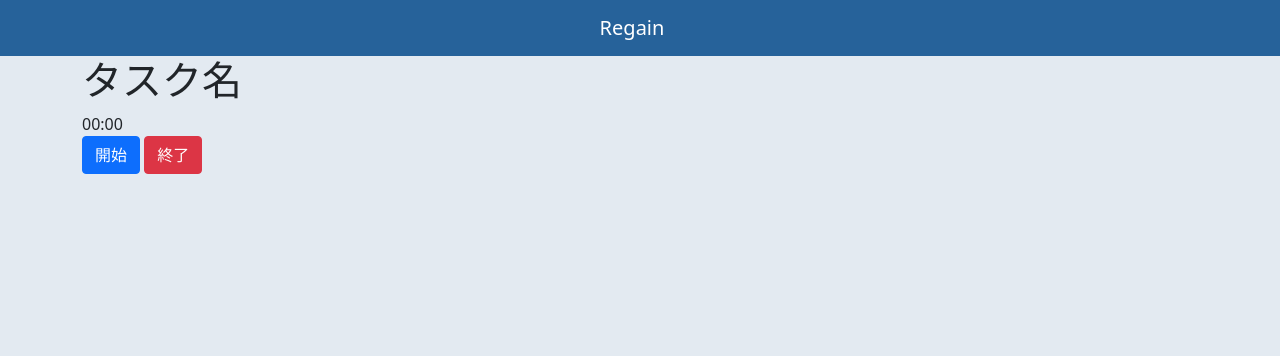
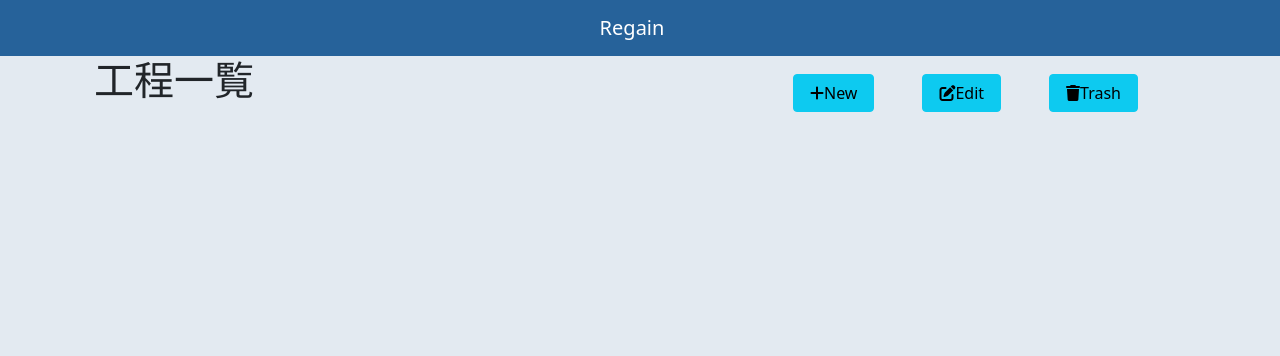
Before and after one commit to ukiuki6567/Regain, a Flask app: page / in a window 1280 px wide. Shown: the top 356 px of the page. Run offline with Flask 2, Linux system fonts and the light colour scheme; some libraries are stand-ins or nearby versions.

Commit message:
編集・新規作成・削除ボタンとかのファイル作成

```diff
--- a/app/app.py
+++ b/app/app.py
@@ -3,7 +3,7 @@ app = Flask(__name__)
 
 @app.route('/')
 def index():
-    return render_template('timer.html') # templatesフォルダ内のindex.htmlを表示する
+    return render_template('menu.html') # templatesフォルダ内のindex.htmlを表示する
 
 if __name__ == '__main__':
     app.run()
--- a/app/templates/frame.html
+++ b/app/templates/frame.html
@@ -5,7 +5,8 @@
     <meta http-equiv="X-UA-Compatible" content="IE=edge">
     <meta name="viewport" content="width=device-width, initial-scale=1.0">
     <link href="https://cdn.jsdelivr.net/npm/bootstrap@5.0.2/dist/css/bootstrap.min.css" rel="stylesheet" integrity="sha384-EVSTQN3/azprG1Anm3QDgpJLIm9Nao0Yz1ztcQTwFspd3yD65VohhpuuCOmLASjC" crossorigin="anonymous">
-    <title>{% block title %}Mypate{% endblock %}</title>
+    <link rel="stylesheet" href="https://cdnjs.cloudflare.com/ajax/libs/font-awesome/6.3.0/css/all.min.css" integrity="sha512-SzlrxWUlpfuzQ+pcUCosxcglQRNAq/DZjVsC0lE40xsADsfeQoEypE+enwcOiGjk/bSuGGKHEyjSoQ1zVisanQ==" crossorigin="anonymous" referrerpolicy="no-referrer" />
+    <title>{% block title %}Mypage{% endblock %}</title>
 </head>
 <body style="background-color: #e3eaf1">
     <div class="container-fluid" style="padding: 0px;">
--- /dev/null
+++ b/app/templates/menu.html
@@ -0,0 +1,25 @@
+{% extends "frame.html" %}
+{% block content %}
+
+<div class="container">
+    <div class="row">
+        <div class="col-5">
+            <h1>工程一覧</h1>
+        </div>
+        <div class="col-7 d-flex align-items-end justify-content-end">
+            <button type="button" class="btn btn-info w-20 me-5 px-3"><i class="fa-solid fa-plus"></i>New</button>
+            <button type="button" class="btn btn-info w-20 me-5 px-3"><i
+                    class="fa-solid fa-pen-to-square"></i>Edit</button>
+            <button type="button" class="btn btn-info w-20 me-5 px-3"><i class="fa-solid fa-trash"></i>Trash</button>
+        </div>
+    </div>
+    {% block article %}
+    {% endblock %}
+</div>
+<script src="https://cdn.jsdelivr.net/npm/bootstrap@5.0.2/dist/js/bootstrap.bundle.min.js"
+    integrity="sha384-MrcW6ZMFYlzcLA8Nl+NtUVF0sA7MsXsP1UyJoMp4YLEuNSfAP+JcXn/tWtIaxVXM"
+    crossorigin="anonymous"></script>
+
+
+
+{% endblock %}
```
